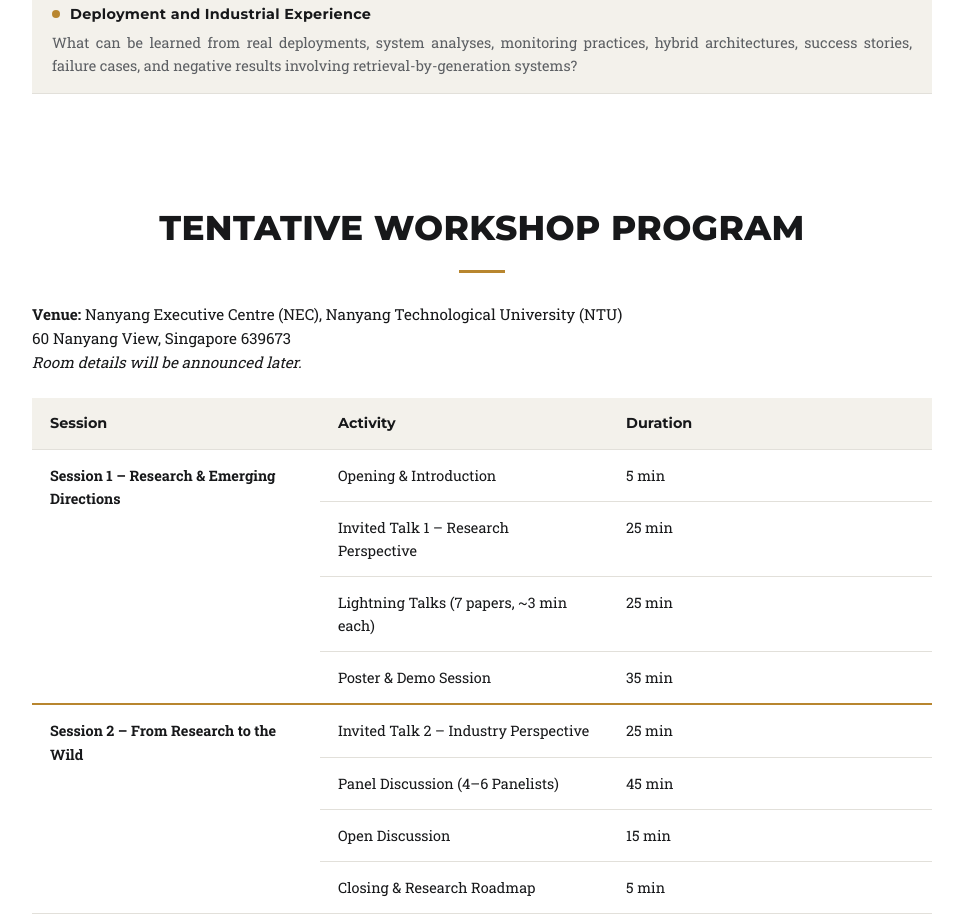
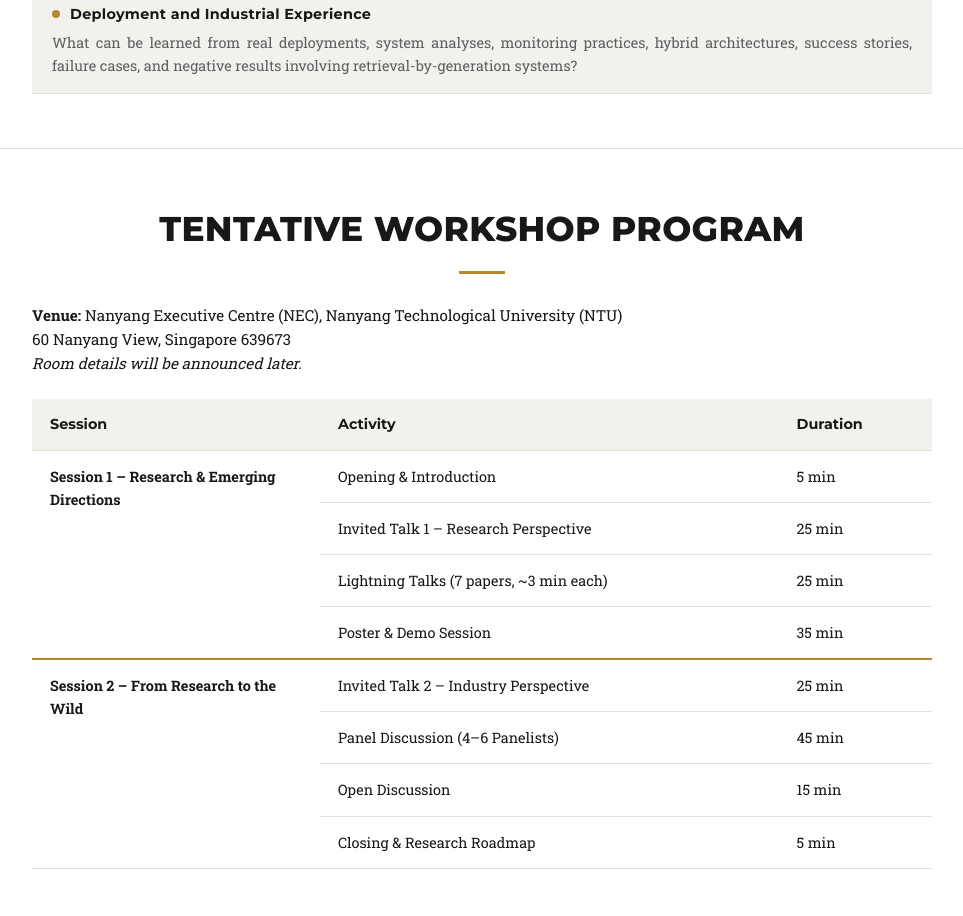
Before and after one commit to GRIT-GenIR/workshop-sigir-ap-2026, a plain HTML site: page index.html in a window 1280 px wide. Shown: the part 1606-2522 px from the top of the page, without its empty margins (158-1121 px from the left). Drawn offline with Linux system fonts and the light colour scheme.

Commit message:
Fix program table column width and add section divider
Co-Authored-By: Claude Opus 5.5 <noreply@anthropic.com>

```diff
--- a/css/styles.css
+++ b/css/styles.css
@@ -501,6 +501,10 @@ footer .container {
 
 
 /* Workshop Program */
+#program {
+  border-top: 1px solid var(--line);
+}
+
 .program-table-wrapper {
   max-width: var(--prose-w);
   margin: 24px auto 0;
@@ -530,7 +534,7 @@ footer .container {
   color: var(--ink);
 }
 
-.program-table td:first-child {
+.program-table th:first-child {
   width: 32%;
 }
 
```
